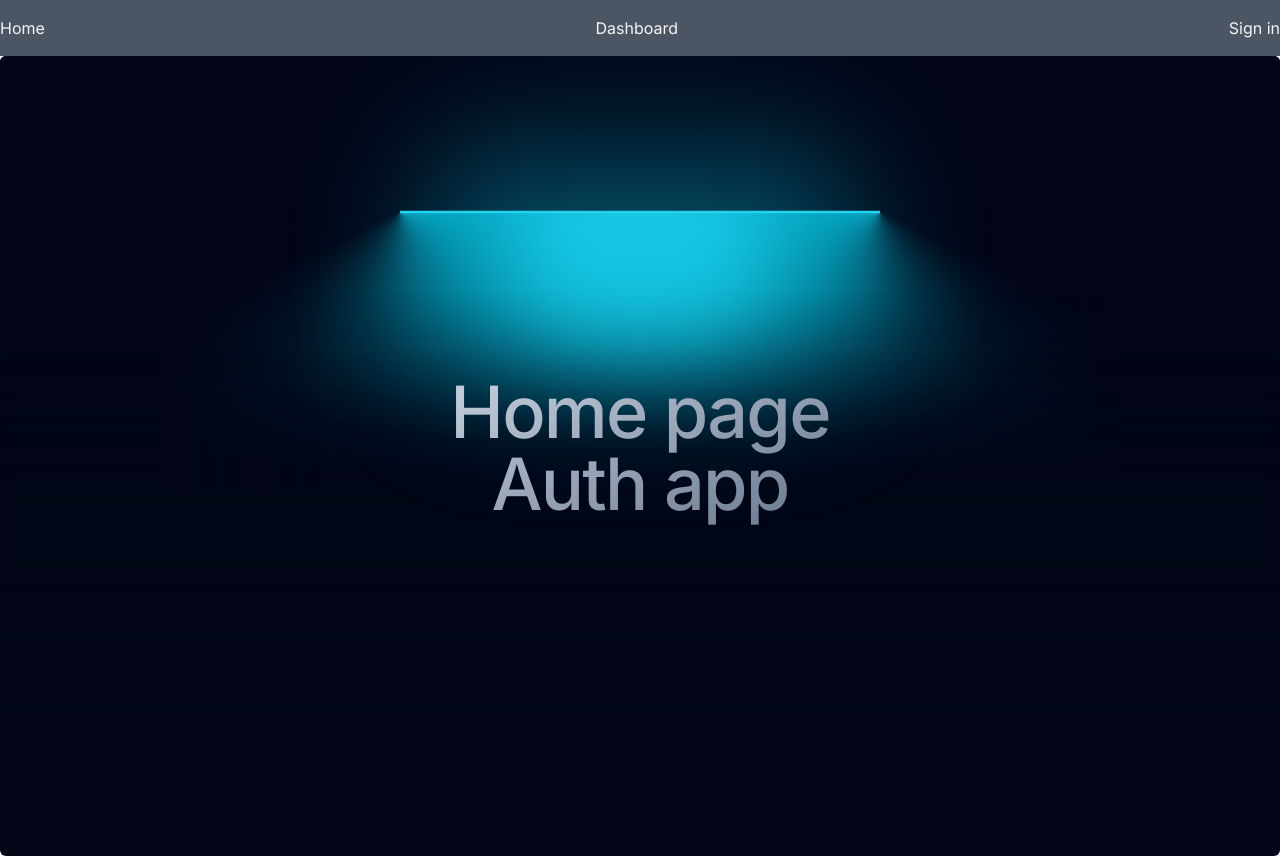
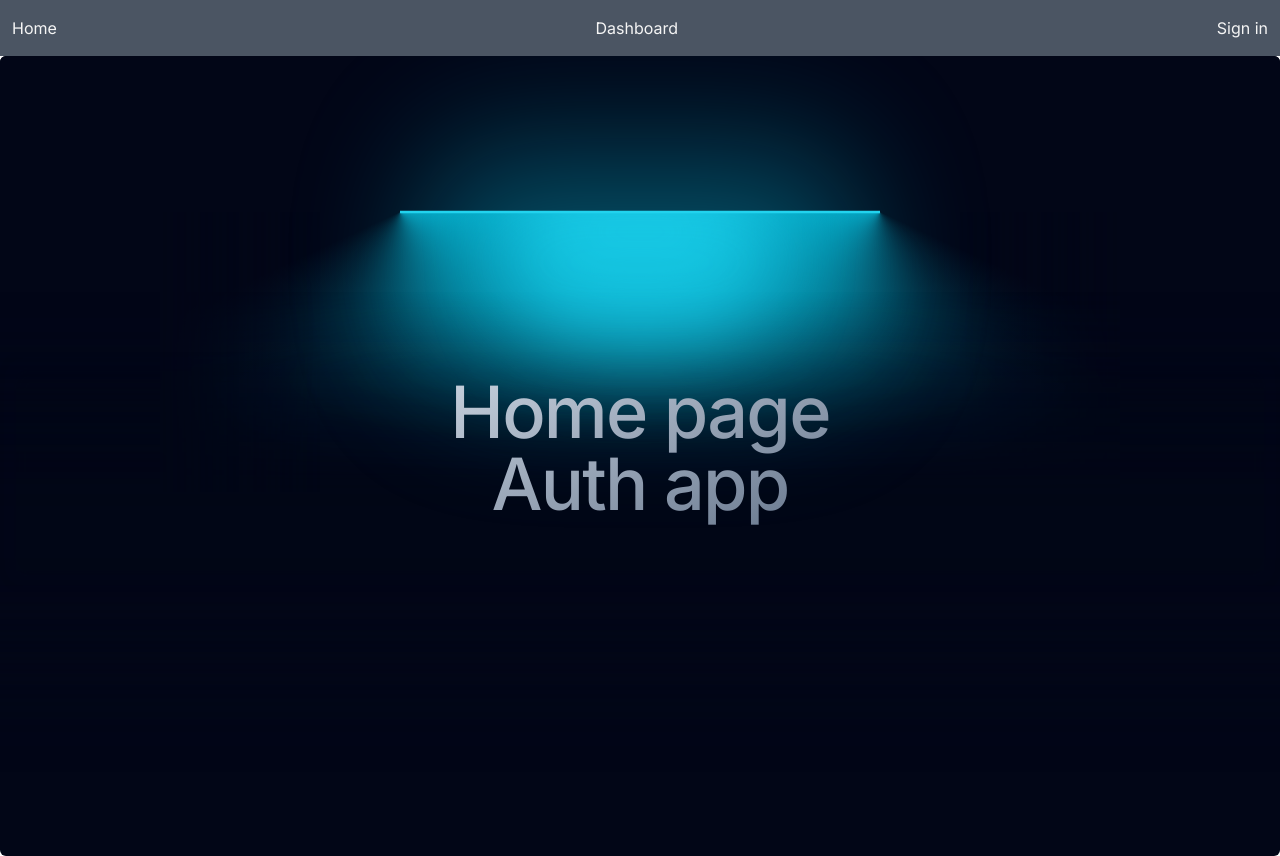
Before and after one commit to Beka-Merebashvili/clerk-auth, a Next.js app: page / in a window 1280 px wide. Built offline with nearby package versions, Linux system fonts and the light colour scheme; no server answers.

Commit message:
fix header style

```diff
--- a/src/app/dashboard/page.tsx
+++ b/src/app/dashboard/page.tsx
@@ -6,7 +6,6 @@ export default async function DashboardPage() {
 
   return (
     <div className="mt-10 text-start  mx-auto">
-
       <TextRevealCardPreview></TextRevealCardPreview>
     </div>
   );
--- a/src/app/snippet/TextRevealCardSnippet.tsx
+++ b/src/app/snippet/TextRevealCardSnippet.tsx
@@ -1,4 +1,3 @@
-// "use client";
 import React from "react";
 import {
   TextRevealCard,
--- a/src/components/header.tsx
+++ b/src/components/header.tsx
@@ -5,7 +5,7 @@ export default async function Header() {
 
   return (
     <div className="bg-gray-600 text-neutral-100">
-      <div className="container mx-auto flex items-center justify-between py-4">
+      <div className="container mx-auto flex items-center justify-between py-4 px-3">
         <Link href="/">Home</Link>
         <Link href='/dashboard'>Dashboard</Link>
         <SignedOut>
```
